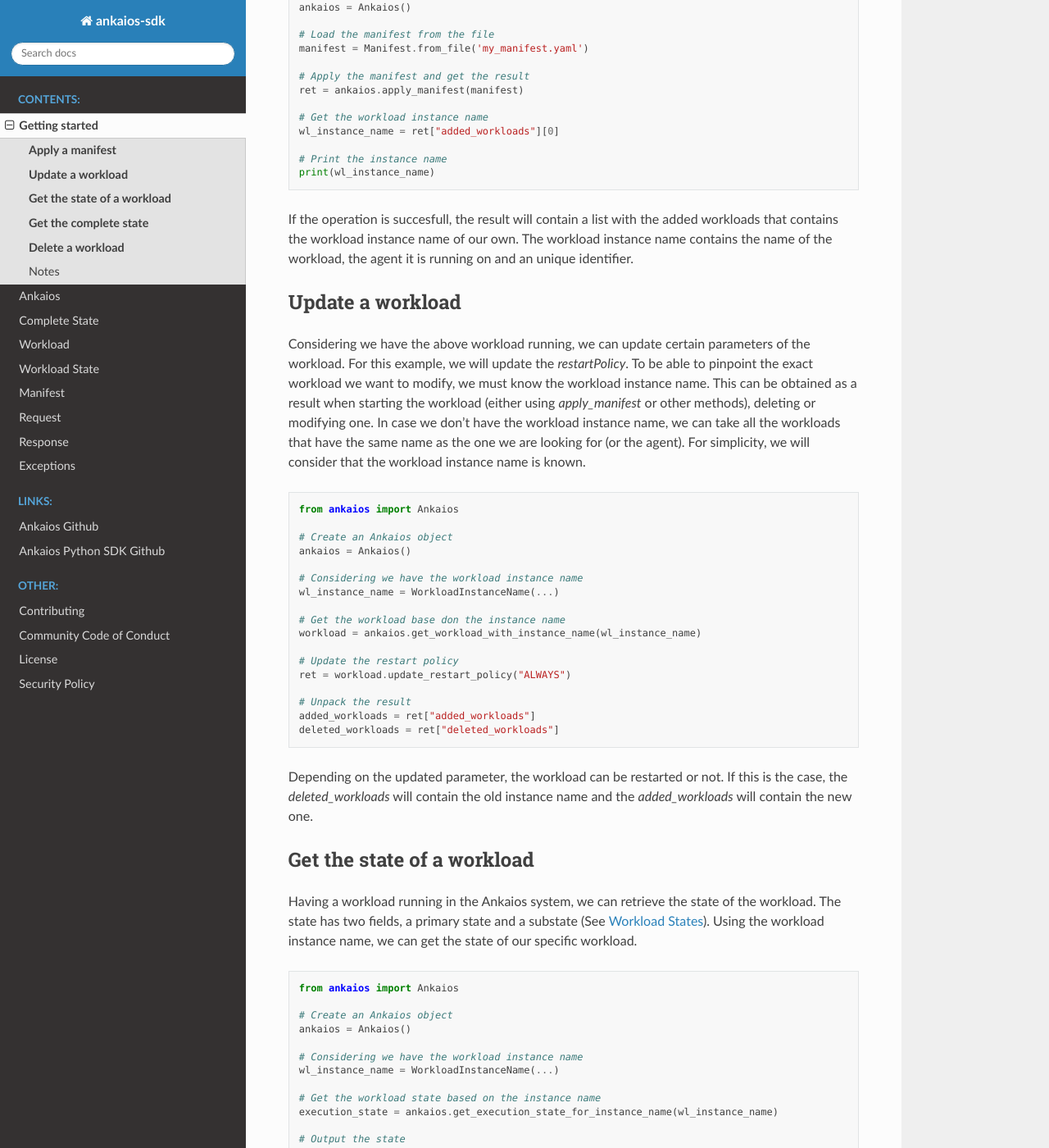
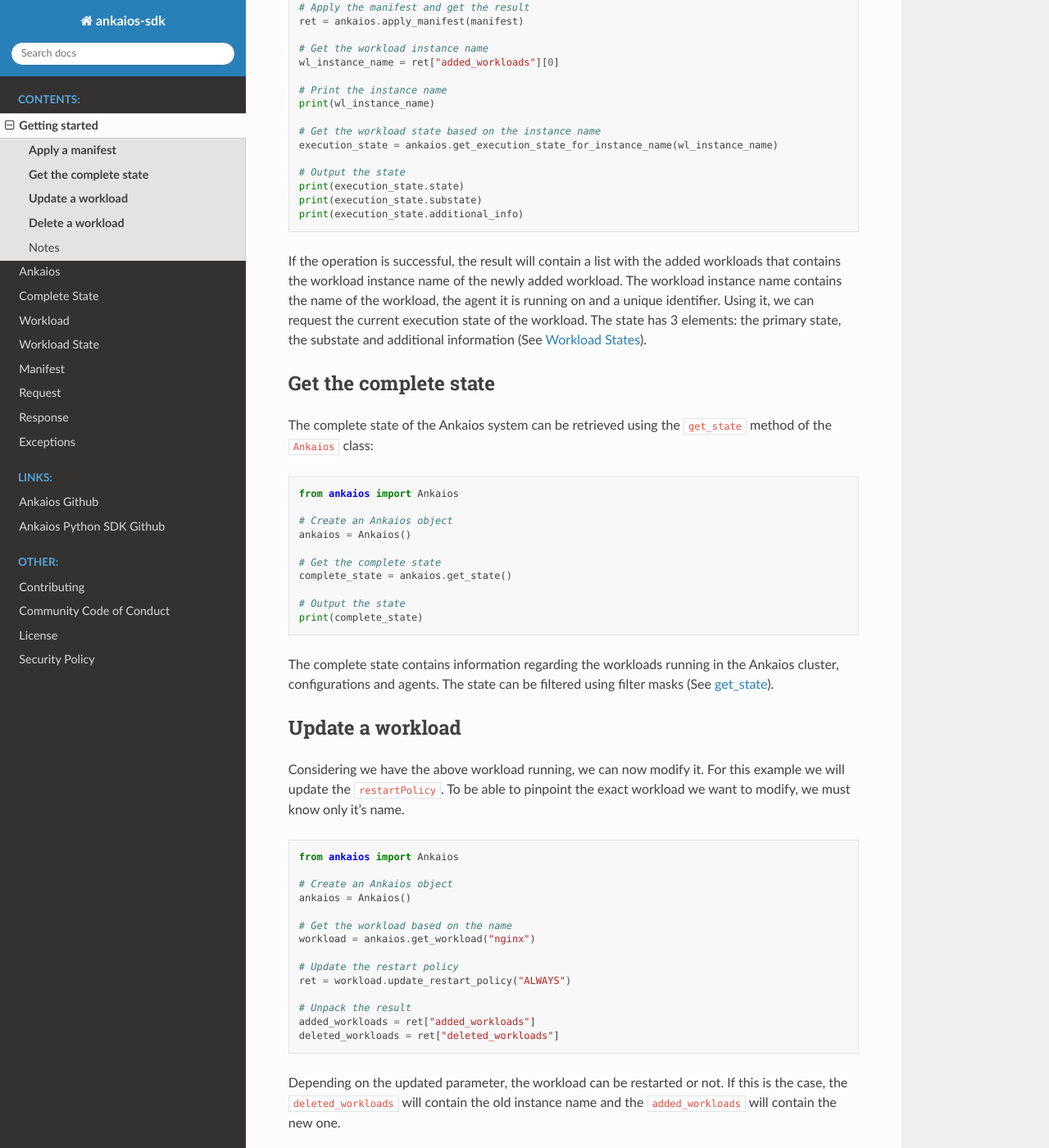
Before and after one commit to eclipse-ankaios/ank-sdk-python, a Sphinx documentation site: the page built from docs/source/getting_started.rst, in a window 1280 px wide and 1400 px high, scrolled down 1005 px. Shown: the whole window at 82% size. Built offline with Sphinx 7.4.7 and the Read the Docs theme 3.1.0, drawn with Linux system fonts in a browser that asks for light colours; some of the changed text lies outside the part shown.

Commit message:
Fix findings

```diff
--- a/docs/source/getting_started.rst
+++ b/docs/source/getting_started.rst
@@ -3,7 +3,7 @@ Getting started
 
 For installation of the Ankaios SDK, see the `Installation section <index.html#installation>`_.
 
-Once the SDK is installed, you can start using it by importing the module and creating an ankaios object.
+Once the SDK is installed, you can start using it by importing the module and creating an Ankaios object.
 
 .. code-block:: python
 
@@ -12,12 +12,12 @@ Once the SDK is installed, you can start using it by importing the module and cr
     ankaios = Ankaios()
 
 The initialization of the Ankaios object will automatically connect to the fifo pipes of the control interface. Once this is done,
-the communication with the Ankaios ecosystem can be started.
+the communication with the Ankaios cluster can be started.
 
 **Apply a manifest**
 --------------------
 
-Considering we have a manifest file with a workload called ``nginx_test`` and a config called ``test_ports``. The manifest file is as follows:
+Considering we have the following manifest file with a workload called ``nginx_test`` and a config called ``test_ports``:
 
 .. code-block:: yaml
     :caption: my_manifest.yaml
@@ -57,71 +52,22 @@ The manifest can now be applied using the following code:
     # Print the instance name
     print(wl_instance_name)
 
-If the operation is succesfull, the result will contain a list with the added workloads that contains the workload instance name of our own.
-The workload instance name contains the name of the workload, the agent it is running on and an unique identifier.
-
-**Update a workload**
----------------------
-
-Considering we have the above workload running, we can update certain parameters of the workload. For this example, we will update the `restartPolicy`. To be able to pinpoint
-the exact workload we want to modify, we must know the workload instance name. This can be obtained as a result when starting the workload (either using `apply_manifest` or other methods),
-deleting or modifying one. In case we don't have the workload instance name, we can take all the workloads that have the same name as the one we are looking for (or the agent).
-For simplicity, we will consider that the workload instance name is known.
-
-.. code-block:: python
-
-    from ankaios import Ankaios
-
-    # Create an Ankaios object
-    ankaios = Ankaios()
-
-    # Considering we have the workload instance name
-    wl_instance_name = WorkloadInstanceName(...)
-
-    # Get the workload base don the instance name
-    workload = ankaios.get_workload_with_instance_name(wl_instance_name)
-
-    # Update the restart policy
-    ret = workload.update_restart_policy("ALWAYS")
-
-    # Unpack the result
-    added_workloads = ret["added_workloads"]
-    deleted_workloads = ret["deleted_workloads"]
-
-Depending on the updated parameter, the workload can be restarted or not. If this is the case, the `deleted_workloads` will contain the old instance name and
-the `added_workloads` will contain the new one.
-
-**Get the state of a workload**
--------------------------------
-
-Having a workload running in the Ankaios system, we can retrieve the state of the workload. The state has two fields, a primary state and a substate (See `Workload States <workload_state.html>`_).
-Using the workload instance name, we can get the state of our specific workload.
-
-.. code-block:: python
-
-    from ankaios import Ankaios
-
-    # Create an Ankaios object
-    ankaios = Ankaios()
-
-    # Considering we have the workload instance name
-    wl_instance_name = WorkloadInstanceName(...)
-
     # Get the workload state based on the instance name
     execution_state = ankaios.get_execution_state_for_instance_name(wl_instance_name)
 
     # Output the state
     print(execution_state.state)
     print(execution_state.substate)
-    print(execution_state.info)
+    print(execution_state.additional_info)
 
-If the workload instance name is not known, the state can be retrieved using the workload name or the agent name. This will return a
-`WorkloadStateCollection <workload_state.html#workloadstatecollection-class>`_ that contains all the workload states that match.
+If the operation is successful, the result will contain a list with the added workloads that contains the workload instance name of the newly added workload.
+The workload instance name contains the name of the workload, the agent it is running on and a unique identifier. Using it, we can request the current execution state of
+the workload. The state has 3 elements: the primary state, the substate and additional information (See `Workload States <workload_state.html>`_).
 
 **Get the complete state**
 --------------------------
 
-The complete state of the Ankaios system can be retrieved using the `get_state` method of the `Ankaios` class:
+The complete state of the Ankaios system can be retrieved using the ``get_state`` method of the ``Ankaios`` class:
 
 .. code-block:: python
 
@@ -139,10 +85,36 @@ The complete state of the Ankaios system can be retrieved using the `get_state`
 The complete state contains information regarding the workloads running in the Ankaios cluster, configurations and agents. The state can be filtered using filter masks
 (See `get_state <ankaios.html#ankaios_sdk.ankaios.Ankaios.get_state>`_).
 
+**Update a workload**
+---------------------
+
+Considering we have the above workload running, we can now modify it. For this example we will update the ``restartPolicy``. To be able to pinpoint
+the exact workload we want to modify, we must know only it's name.
+
+.. code-block:: python
+
+    from ankaios import Ankaios
+
+    # Create an Ankaios object
+    ankaios = Ankaios()
+
+    # Get the workload based on the name
+    workload = ankaios.get_workload("nginx")
+
+    # Update the restart policy
+    ret = workload.update_restart_policy("ALWAYS")
+
+    # Unpack the result
+    added_workloads = ret["added_workloads"]
+    deleted_workloads = ret["deleted_workloads"]
+
+Depending on the updated parameter, the workload can be restarted or not. If this is the case, the ``deleted_workloads`` will contain the old instance name and
+the ``added_workloads`` will contain the new one.
+
 **Delete a workload**
 ---------------------
 
-To delete a workload, there are multiple methods. We can either use the same manifest that we used to start it and call `delete_manifest` with it or we can
+There are multiple methods to delete a workload: we can either use the same manifest that we used to start it and call ``delete_manifest`` or we can
 delete the workload based on its name. In this example, we will delete the workload using the manifest. Considering the same manifest as before (`my_manifest.yaml <getting_started.html#id1>`_):
 
 .. code-block:: python
@@ -167,5 +139,5 @@ delete the workload based on its name. In this example, we will delete the workl
 Notes
 -----
 
-* Exceptions might be raised during the usage of the sdk. For this, please consult the `Exceptions section <exceptions.html>`_ for a complete list.
+* Exceptions might be raised during the usage of the SDK. Please consult the `Exceptions section <exceptions.html>`_ for a complete list.
 * For any issue or feature request, please see the `Contributing section <contributing.html>`_.
```
Also changed, not shown: other parts of docs/source/getting_started.rst (+0 -5 lines), README.md (+1 -1 lines), 7 other files.
